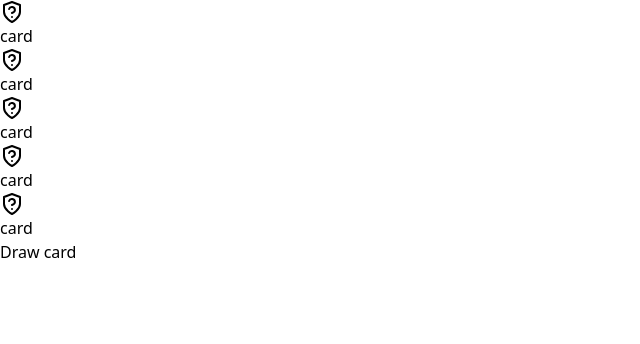
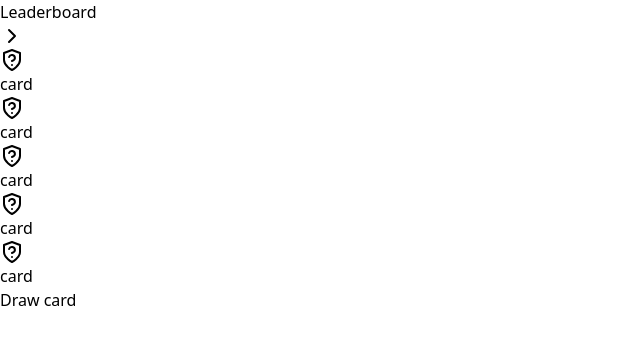
Before and after one commit to hussain-shariff/exploding-kitten, a React (Vite) app: page / in a window 1280 px wide. Both pictures are taken after a click on the button "Start Game". Shown: the top 344 px of the page, without its empty margins (0-640 px from the left). Built offline with nearby package versions, Linux system fonts and the light colour scheme.

Commit message:
leaderboard

```diff
--- a/package.json
+++ b/package.json
@@ -11,7 +11,9 @@
   "dependencies": {
     "lucide-react": "^0.181.0",
     "react": "^18.2.0",
-    "react-dom": "^18.2.0"
+    "react-dom": "^18.2.0",
+    "react-router-dom": "^6.11.0",
+    "react-toastify": "^9.1.2"
   },
   "devDependencies": {
     "@types/react": "^18.0.28",
--- a/src/App.tsx
+++ b/src/App.tsx
@@ -1,99 +1,18 @@
-import Card from "./components/Card"
-import { useState, useEffect } from "react"
-import Cards from "./Cards"
-
-type MyObject = {
-  cardName : string,
-  id : number
-}
+import { BrowserRouter as Router, Routes, Route } from "react-router-dom";
+import Main from "./pages/Main";
+import LeaderBoard from "./pages/LeaderBoard";
 
 function App() {
-  const [isStart, setisStart] = useState(true)
-  const [currentCard, setcurrentCard] = useState<MyObject | null>()
-  const [defuseCardCount, setdefuseCardCount] = useState(0)
-  const [deck, setdeck] = useState <MyObject[]>([])
-  const cardElements = deck.map((card, index)=> (
-    <Card
-      key = {index}
-      color="#42a6ee"
-      name="card"/>
-  ))
-
-  const handleClick = () =>{
-    const temp = [...deck]
-    const card = temp.pop()
-    if(card?.cardName === 'Defuse card'){
-      setdefuseCardCount(pre=> pre+1)
-    }
-    setcurrentCard(card)
-    setdeck(temp)
-  }
-
-  const shuffleCards = ()=>{
-    const temp = []
-    for (let index = 0; index < 5; index++) {
-      const rand = Math.floor(Math.random() * 4)
-      const card = Cards[rand]
-      temp.push(card)
-    }
-    setdeck(temp)
-  }
-
-  const handleStart = () =>{
-    shuffleCards()
-    setisStart(false)
-  }
-
-  const handleNext = () =>{
-    if(deck.length === 0){
-      console.log('win')
-      setisStart(true)
-    }
-    if(currentCard?.cardName === 'Cat Card'){
-      setcurrentCard(null)
-    }
-    else if(currentCard?.cardName === 'Deffuse Card'){
-      setdefuseCardCount(pre=> pre+1)
-      setcurrentCard(null)
-    }
-    else if(currentCard?.cardName === 'Shuffle Card'){
-      setdefuseCardCount(0)
-      shuffleCards()
-      setcurrentCard(null)
-    }
-    else if(currentCard?.cardName === 'Exploding Kitten Card'){
-      if(defuseCardCount === 0){
-        setdefuseCardCount(0)
-        console.log('game over');
-        setisStart(true)
-      }
-      else{
-        setdefuseCardCount(pre=> pre-1)
-        setcurrentCard(null)
-      }
-    }
-  }
 
   return (
-    <div className="bg-[#020611] min-h-screen py-10 flex flex-col justify-center items-center ">
-      {!isStart && <div className="flex flex-col justify-center items-center">
-        <div className="flex justify-center gap-10 flex-wrap p-10">
-          { !currentCard && cardElements}
-          { currentCard && <Card color="#42a6ee" name={currentCard.cardName}/> }
-        </div>
-        {!currentCard && <button className=" mt-10 px-10 py-3 border border-blue-500 text-white font-medium text-sm rounded
-        hover:bg-blue-500 transition ease-out duration-300" onClick={handleClick}>
-          Draw card
-        </button>}
-        {currentCard && <button className=" mt-10 px-10 py-3 border border-blue-500 text-white font-medium text-sm rounded
-        hover:bg-blue-500 transition ease-out duration-300" onClick={handleNext}>
-          Next
-        </button>}
-      </div>}
-      {isStart && <button className=" mt-10 px-10 py-3 border border-blue-500 text-white font-medium text-sm rounded
-        hover:bg-blue-500 transition ease-out duration-300" onClick={handleStart}>
-          Start Game
-        </button>}
+    <div className="bg-[#020611] py-10">
+      <Router>
+        <Routes>
+          <Route index element={<Main/>}></Route>
+          <Route path="/leaderboard" element={<LeaderBoard/>}></Route>
+        </Routes>
+      </Router>
+
     </div>
   )
 }
--- /dev/null
+++ b/src/components/Toast.ts
@@ -0,0 +1,13 @@
+import { toast } from 'react-toastify';
+import 'react-toastify/dist/ReactToastify.css';
+
+export const notify = (msg : string) => toast( msg, {
+    position: "bottom-right",
+    autoClose: 1000,
+    hideProgressBar: true,
+    closeOnClick: true,
+    pauseOnHover: true,
+    draggable: true,
+    progress: undefined,
+    theme: "light",
+    });
--- /dev/null
+++ b/src/pages/LeaderBoard.tsx
@@ -0,0 +1,9 @@
+import React from 'react'
+
+const LeaderBoard = () => {
+  return (
+    <div className=' min-h-screen'>LeaderBoard</div>
+  )
+}
+
+export default LeaderBoard
--- /dev/null
+++ b/src/pages/Main.tsx
@@ -0,0 +1,114 @@
+import { ChevronRight } from 'lucide-react';
+import { notify } from '../components/Toast';
+import { useState } from 'react';
+import Card from '../components/Card';
+import Cards from '../Cards';
+import { ToastContainer } from 'react-toastify';
+import {Link} from 'react-router-dom'
+
+    type MyObject = {
+        cardName : string,
+        id : number
+    }
+
+const Main = () => {
+    const [isStart, setisStart] = useState(true)
+    const [currentCard, setcurrentCard] = useState<MyObject | null>()
+    const [defuseCardCount, setdefuseCardCount] = useState(0)
+    const [deck, setdeck] = useState <MyObject[]>([])
+    const cardElements = deck.map((card, index)=> (
+        <Card
+        key = {index}
+        color="#42a6ee"
+        name="card"/>
+    ))
+
+    const handleClick = () =>{
+        const temp = [...deck]
+        const card = temp.pop()
+        if(card?.cardName === 'Defuse card'){
+        setdefuseCardCount(pre=> pre+1)
+        }
+        setcurrentCard(card)
+        setdeck(temp)
+    }
+
+    const shuffleCards = ()=>{
+        const temp = []
+        for (let index = 0; index < 5; index++) {
+        const rand = Math.floor(Math.random() * 4)
+        const card = Cards[rand]
+        temp.push(card)
+        }
+        setdeck(temp)
+    }
+
+    const handleStart = () =>{
+        shuffleCards()
+        setisStart(false)
+    }
+
+    const handleNext = () =>{
+        if(deck.length === 0){
+        notify('Hurray you won 🚀!')
+        setisStart(true)
+        }
+        else if(currentCard?.cardName === 'Cat Card'){
+        notify('card removed')
+        setcurrentCard(null)
+        }
+        else if(currentCard?.cardName === 'Deffuse Card'){
+        setdefuseCardCount(pre=> pre+1)
+        setcurrentCard(null)
+        }
+        else if(currentCard?.cardName === 'Shuffle Card'){
+        setdefuseCardCount(0)
+        notify('Game is restarting')
+        shuffleCards()
+        setcurrentCard(null)
+        }
+        else if(currentCard?.cardName === 'Exploding Kitten Card'){
+        if(defuseCardCount === 0){
+            setdefuseCardCount(0)
+            notify('You lost!')
+            setcurrentCard(null)
+            setisStart(true)
+        }
+        else{
+            setdefuseCardCount(pre=> pre-1)
+            notify('Deffuse card saved you. 🚀')
+            setcurrentCard(null)
+        }
+        }
+    }
+  return (
+        <div className="min-h-screen flex flex-col justify-center relative items-center ">
+            <Link to={'/leaderboard'}>
+                <button className=" absolute mt-10 px-5 py-1 border border-blue-500 text-white font-medium text-sm rounded
+                hover:bg-blue-500 transition ease-out duration-300 top-0 right-10 flex items-center" onClick={handleStart}>
+                Leaderboard <ChevronRight className=" h-4"/></button>
+            </Link>
+        {!isStart && <div className="flex flex-col justify-center items-center">
+            <div className="flex justify-center gap-10 flex-wrap p-10">
+            { !currentCard && cardElements}
+            { currentCard && <Card color="#42a6ee" name={currentCard.cardName}/> }
+            </div>
+            {!currentCard && <button className=" mt-10 px-10 py-3 border border-blue-500 text-white font-medium text-sm rounded
+            hover:bg-blue-500 transition ease-out duration-300" onClick={handleClick}>
+            Draw card
+            </button>}
+            {currentCard && <button className=" mt-10 px-10 py-3 border border-blue-500 text-white font-medium text-sm rounded
+            hover:bg-blue-500 transition ease-out duration-300" onClick={handleNext}>
+            Next
+            </button>}
+        </div>}
+        {isStart && <button className=" mt-10 px-10 py-3 border border-blue-500 text-white font-medium text-sm rounded
+            hover:bg-blue-500 transition ease-out duration-300" onClick={handleStart}>
+            Start Game
+            </button>}
+        <ToastContainer/>
+        </div>
+  )
+}
+
+export default Main
```
Also changed, not shown: 1 other file (tests, documents, lock files or other folders).
